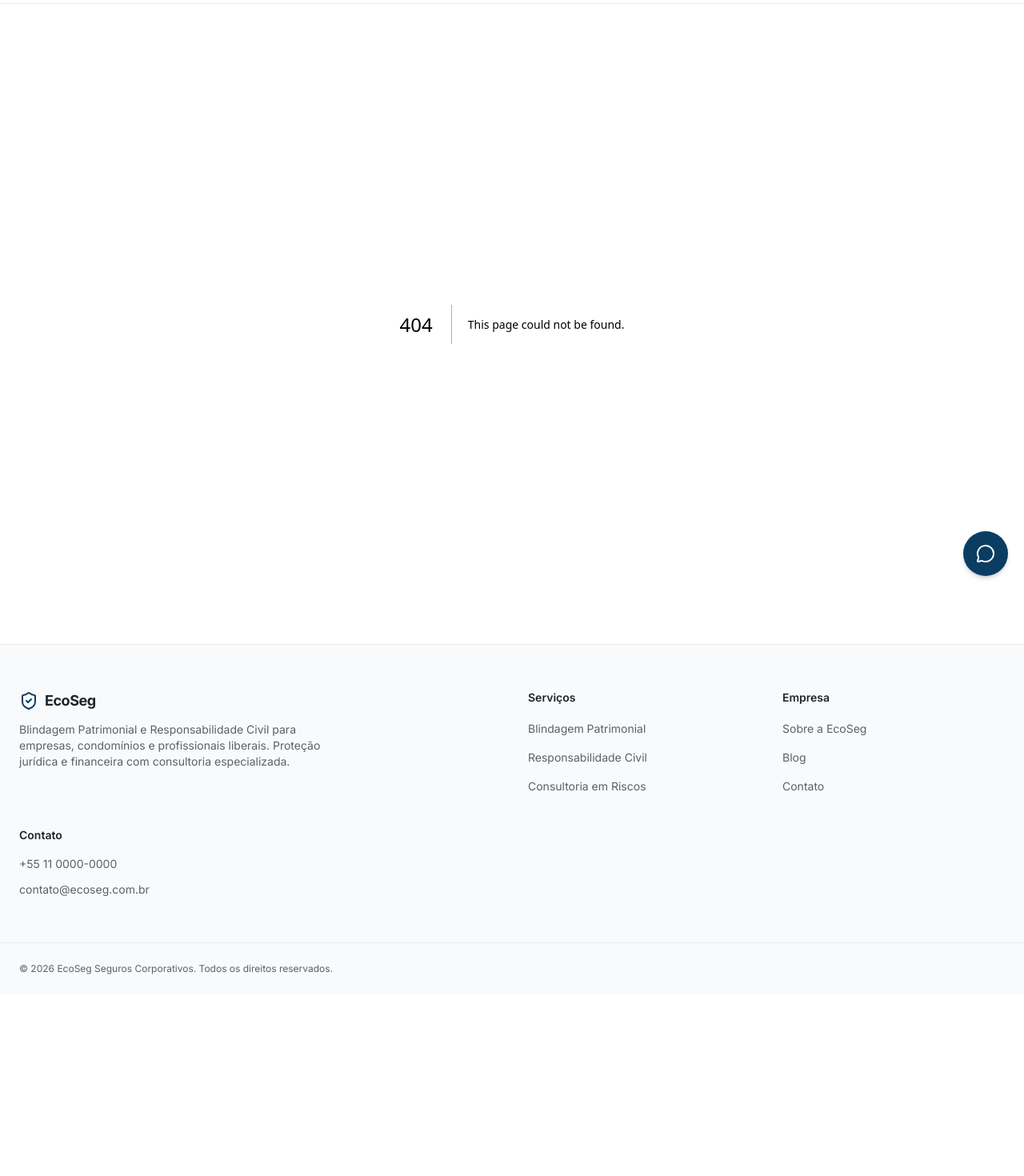
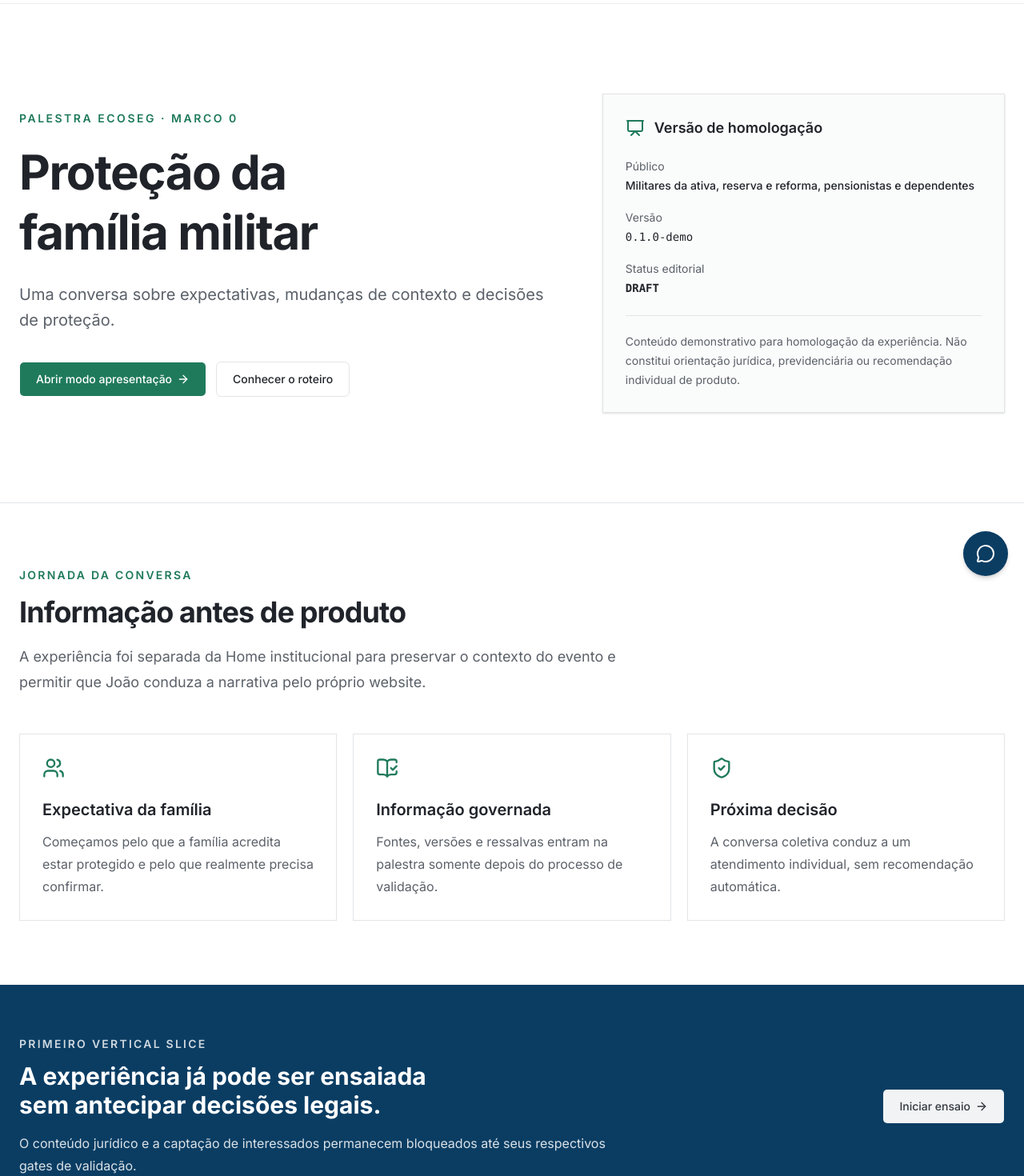
Before and after one commit to mottapedro/SiteEcosegSeguros, a Next.js app: page /palestra/protecao-familia-militar in a window 1280 px wide. Before the commit this address had no page. Shown: the part 60-1530 px from the top of the page at 80% size. Before the commit the page ends 1303 px from the top, so only its background shows below. Built offline with nearby package versions, Linux system fonts and the light colour scheme.

Commit message:
feat: add public lecture page

```diff
--- /dev/null
+++ b/src/app/palestra/protecao-familia-militar/page.tsx
@@ -0,0 +1,181 @@
+import type { Metadata } from "next";
+import Link from "next/link";
+import {
+  ArrowRight,
+  BookOpenCheck,
+  Presentation,
+  ShieldCheck,
+  Users,
+} from "lucide-react";
+import { buttonVariants } from "@/components/ui/button";
+import { militaryFamilyProtectionPresentation as presentation } from "@/content/presentations/military-family-protection";
+import { buildMetadata } from "@/lib/seo/metadata";
+import { cn } from "@/lib/utils";
+
+const path = "/palestra/protecao-familia-militar";
+
+export const metadata: Metadata = buildMetadata({
+  title: "Proteção da família militar",
+  description:
+    "Página da palestra ECOSEG sobre proteção familiar, contexto militar e atendimento consultivo responsável.",
+  path,
+  keywords: [
+    "proteção familiar",
+    "militares",
+    "pensionistas",
+    "planejamento",
+    "ECOSEG",
+  ],
+  noIndex: presentation.status !== "VALIDATED",
+});
+
+const journey = [
+  {
+    icon: Users,
+    title: "Expectativa da família",
+    description:
+      "Começamos pelo que a família acredita estar protegido e pelo que realmente precisa confirmar.",
+  },
+  {
+    icon: BookOpenCheck,
+    title: "Informação governada",
+    description:
+      "Fontes, versões e ressalvas entram na palestra somente depois do processo de validação.",
+  },
+  {
+    icon: ShieldCheck,
+    title: "Próxima decisão",
+    description:
+      "A conversa coletiva conduz a um atendimento individual, sem recomendação automática.",
+  },
+];
+
+export default function MilitaryFamilyProtectionLecturePage() {
+  return (
+    <div className="bg-background">
+      <section className="border-border border-b">
+        <div className="mx-auto grid max-w-7xl gap-12 px-6 py-20 lg:grid-cols-[1.15fr_0.85fr] lg:items-center lg:py-28">
+          <div>
+            <p className="text-primary text-sm font-semibold tracking-[0.18em] uppercase">
+              Palestra ECOSEG · Marco 0
+            </p>
+            <h1 className="mt-5 max-w-4xl text-4xl leading-tight font-bold tracking-tight sm:text-5xl lg:text-6xl">
+              {presentation.title}
+            </h1>
+            <p className="text-muted-foreground mt-6 max-w-3xl text-lg leading-8 sm:text-xl">
+              {presentation.subtitle}
+            </p>
+            <div className="mt-9 flex flex-col gap-3 sm:flex-row">
+              <Link
+                href={`${path}/apresentacao`}
+                className={cn(buttonVariants({ size: "lg" }), "h-11 px-5")}
+              >
+                Abrir modo apresentação
+                <ArrowRight aria-hidden />
+              </Link>
+              <Link
+                href="#roteiro"
+                className={cn(
+                  buttonVariants({ variant: "outline", size: "lg" }),
+                  "h-11 px-5"
+                )}
+              >
+                Conhecer o roteiro
+              </Link>
+            </div>
+          </div>
+
+          <aside className="border-border bg-muted/45 border p-7 shadow-sm">
+            <div className="flex items-center gap-3">
+              <Presentation className="text-primary size-6" aria-hidden />
+              <h2 className="text-lg font-semibold">Versão de homologação</h2>
+            </div>
+            <dl className="mt-6 grid gap-5 text-sm">
+              <div>
+                <dt className="text-muted-foreground">Público</dt>
+                <dd className="mt-1 font-medium">{presentation.audience}</dd>
+              </div>
+              <div>
+                <dt className="text-muted-foreground">Versão</dt>
+                <dd className="mt-1 font-mono font-medium">
+                  {presentation.version}
+                </dd>
+              </div>
+              <div>
+                <dt className="text-muted-foreground">Status editorial</dt>
+                <dd className="mt-1 font-mono font-semibold">
+                  {presentation.status}
+                </dd>
+              </div>
+            </dl>
+            <p className="border-border text-muted-foreground mt-6 border-t pt-5 text-sm leading-6">
+              {presentation.disclaimer}
+            </p>
+          </aside>
+        </div>
+      </section>
+
+      <section id="roteiro" className="mx-auto max-w-7xl px-6 py-20">
+        <div className="max-w-3xl">
+          <p className="text-primary text-sm font-semibold tracking-[0.16em] uppercase">
+            Jornada da conversa
+          </p>
+          <h2 className="mt-4 text-3xl font-bold tracking-tight sm:text-4xl">
+            Informação antes de produto
+          </h2>
+          <p className="text-muted-foreground mt-5 text-lg leading-8">
+            A experiência foi separada da Home institucional para preservar o
+            contexto do evento e permitir que João conduza a narrativa pelo
+            próprio website.
+          </p>
+        </div>
+
+        <div className="mt-12 grid gap-5 md:grid-cols-3">
+          {journey.map((item) => {
+            const Icon = item.icon;
+
+            return (
+              <article
+                key={item.title}
+                className="border-border bg-card border p-7"
+              >
+                <Icon className="text-primary size-7" aria-hidden />
+                <h3 className="mt-6 text-xl font-semibold">{item.title}</h3>
+                <p className="text-muted-foreground mt-3 leading-7">
+                  {item.description}
+                </p>
+              </article>
+            );
+          })}
+        </div>
+      </section>
+
+      <section className="bg-accent text-accent-foreground">
+        <div className="mx-auto flex max-w-7xl flex-col gap-7 px-6 py-16 lg:flex-row lg:items-center lg:justify-between">
+          <div className="max-w-3xl">
+            <p className="text-sm font-semibold tracking-[0.16em] uppercase opacity-80">
+              Primeiro vertical slice
+            </p>
+            <h2 className="mt-3 text-3xl font-bold">
+              A experiência já pode ser ensaiada sem antecipar decisões legais.
+            </h2>
+            <p className="mt-4 leading-7 opacity-85">
+              O conteúdo jurídico e a captação de interessados permanecem
+              bloqueados até seus respectivos gates de validação.
+            </p>
+          </div>
+          <Link
+            href={`${path}/apresentacao`}
+            className={cn(
+              buttonVariants({ variant: "secondary", size: "lg" }),
+              "h-11 shrink-0 px-5"
+            )}
+          >
+            Iniciar ensaio
+            <ArrowRight aria-hidden />
+          </Link>
+        </div>
+      </section>
+    </div>
+  );
+}
```
